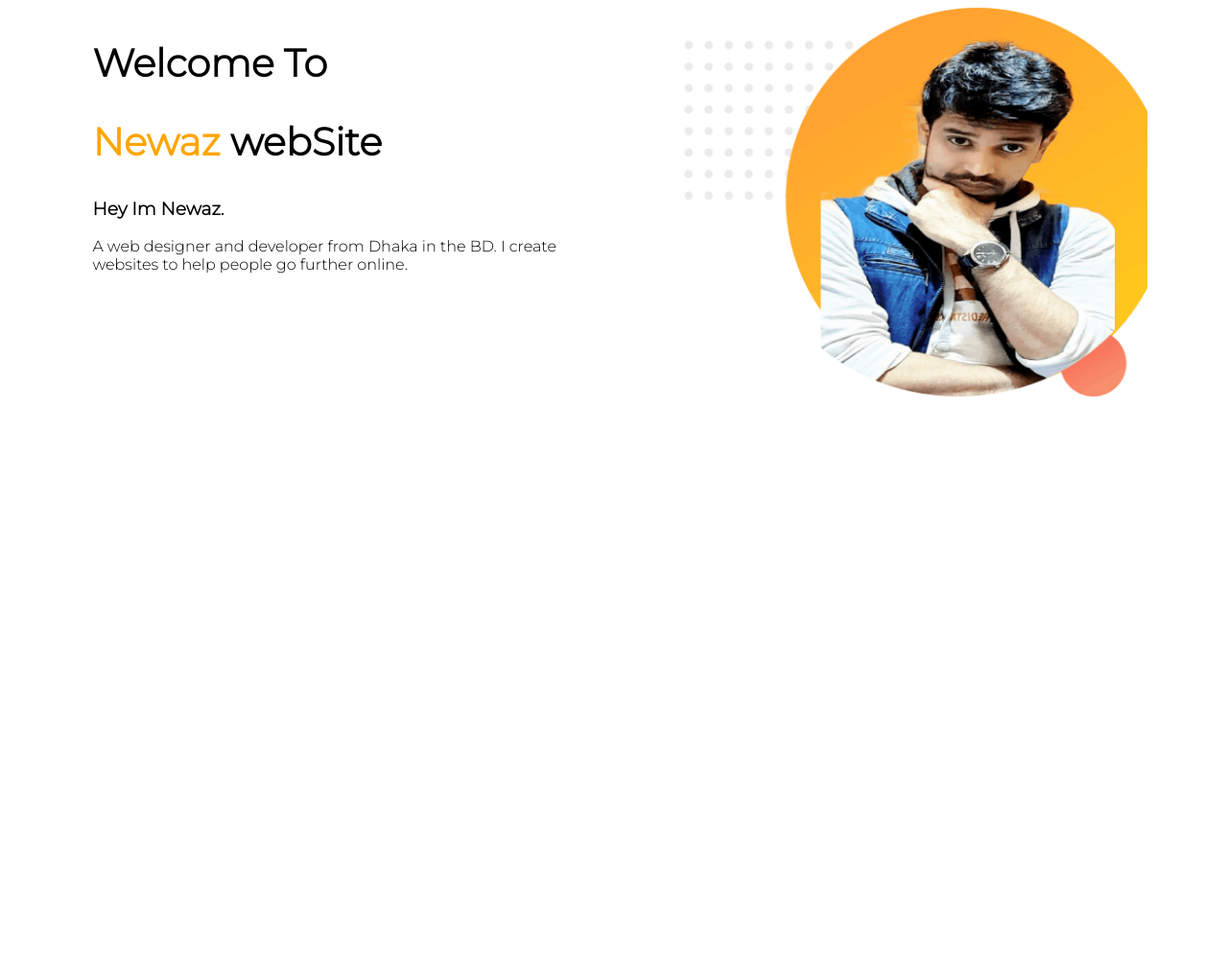
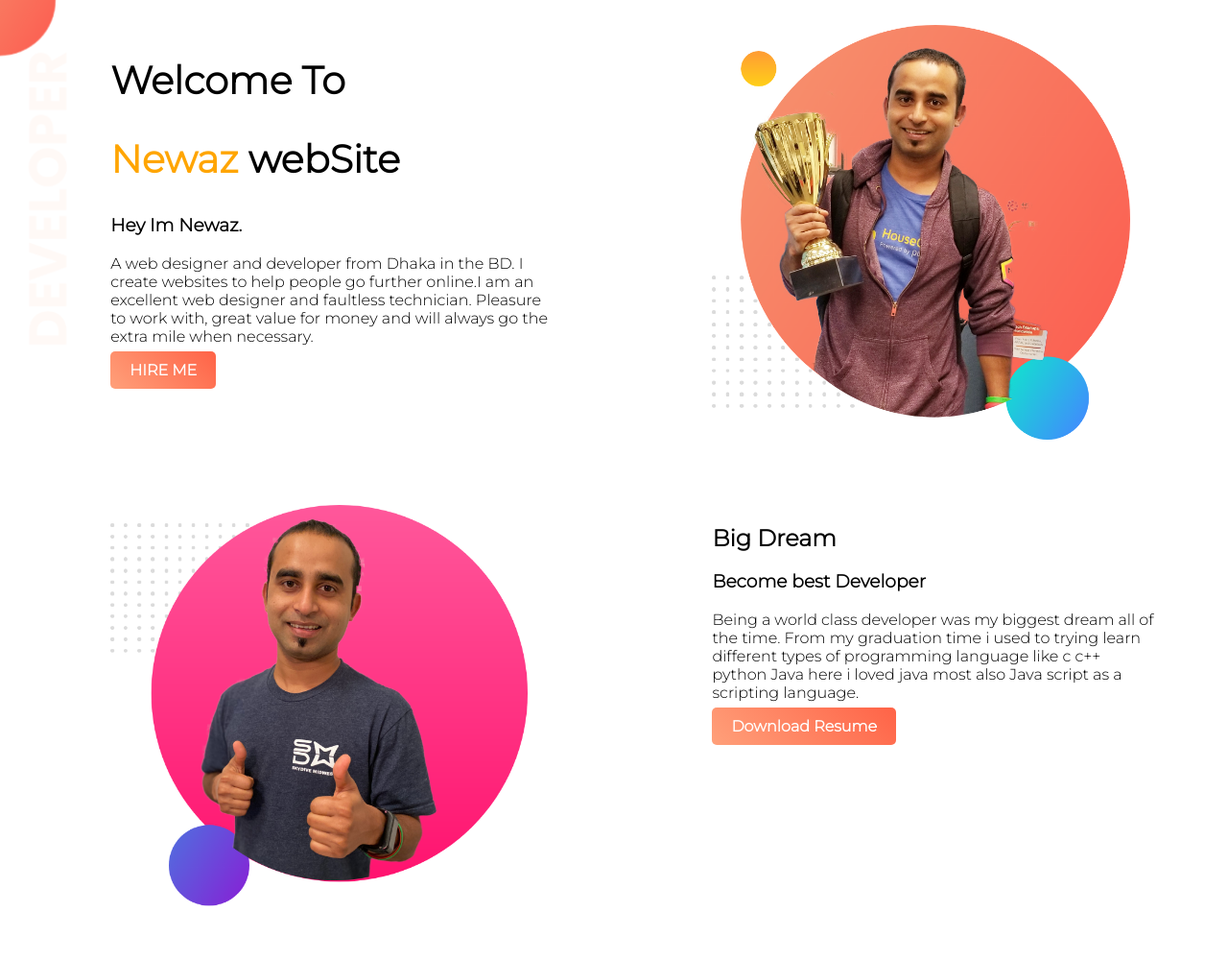
Before and after one commit to nwzz/web-portfolio, a plain HTML site: page index.html in a window 1280 px wide. Shown: the whole page at 96% size. Before the commit the page ends 800 px from the top, so only its background shows below. Drawn offline with Linux system fonts and the light colour scheme.

Commit message:
new change

```diff
--- a/index.html
+++ b/index.html
@@ -10,18 +10,36 @@
 <link href="https://fonts.googleapis.com/css2?family=Montserrat:ital,wght@0,300;1,200&display=swap" rel="stylesheet">
 </head>
 <body>
-    <section>
+    <section class="top-banner">
 <div class="first-half-width">
 
     <h1>Welcome To</h1>
-    <h1>
-        <span class="name-hilight">Newaz</span>  webSite</h1>
-        <h3>Hey Im Newaz.</h3>
-        <p>A web designer and developer from Dhaka in the BD. I create websites to help people go further online.</p>
+    <h1><span class="name-hilight">Newaz</span>  webSite</h1>
+    <h3>Hey Im Newaz.</h3>
+        <p>A web designer and developer from Dhaka in the BD. I create websites to help people go further online.I am an excellent web designer and faultless technician. Pleasure to work with, great value for money and will always go the extra mile when necessary.</p>
+        <a class="link-button" target="_blank" href="https://www.linkedin.com/in/muhammad-shahnewaz-179741173/">HIRE ME</a>
 </div>
 <div class="first-half-width">
-    <img src="images/nwz11.png" alt="">
+    <img src="images/jhankar.png" alt="">
 </div>
+    </section>
+    <section>
+        <div class="first-half-width">
+            <img src="images/jhankar2.png" alt="">
+
+
+
+        </div>
+        <div class="first-half-width">
+        <h2>Big Dream</h2>
+        <h3>Become best Developer</h3>
+        <p>Being a world class developer was my biggest dream all of the time. From my graduation time i used to trying learn different types of programming language like c c++ python Java here i loved java most also Java script as a scripting language. </p>
+        <a class="link-button" target="_blank" href="###">Download Resume</a>
+
+
+        </div>
+
+
     </section>
 </body>
 </html>
--- a/style.css
+++ b/style.css
@@ -1,5 +1,6 @@
 body{
     font-family: 'Montserrat', sans-serif;
+    margin: 0;
 }
 h1{
     font-size: 40px;
@@ -11,9 +12,29 @@ h1{
 .first-half-width{
 width: 40%;
 float: left;
-margin-left: 5%;
+margin-left: 7%;
+margin-top: 2%;
 padding-left: 2%;
 }
 .first-half-width img{
-    width: 100%;
+    width: 85%;
 }
+.top-banner{
+    background-image: url("images/top-banner.png");
+    background-repeat: no-repeat;
+}
+section{
+    height: 500px; ;
+}
+.link-button{
+    text-decoration: none;
+    background-image: linear-gradient(45deg, lightsalmon, tomato);
+    padding: 10px 20px;
+    color: white;
+    font-weight: 700;
+    border-radius: 5px;
+
+}
+p{
+    width: 90%;
+}
```
Also changed, not shown: images/nwz22.png (added), 1 other file.
